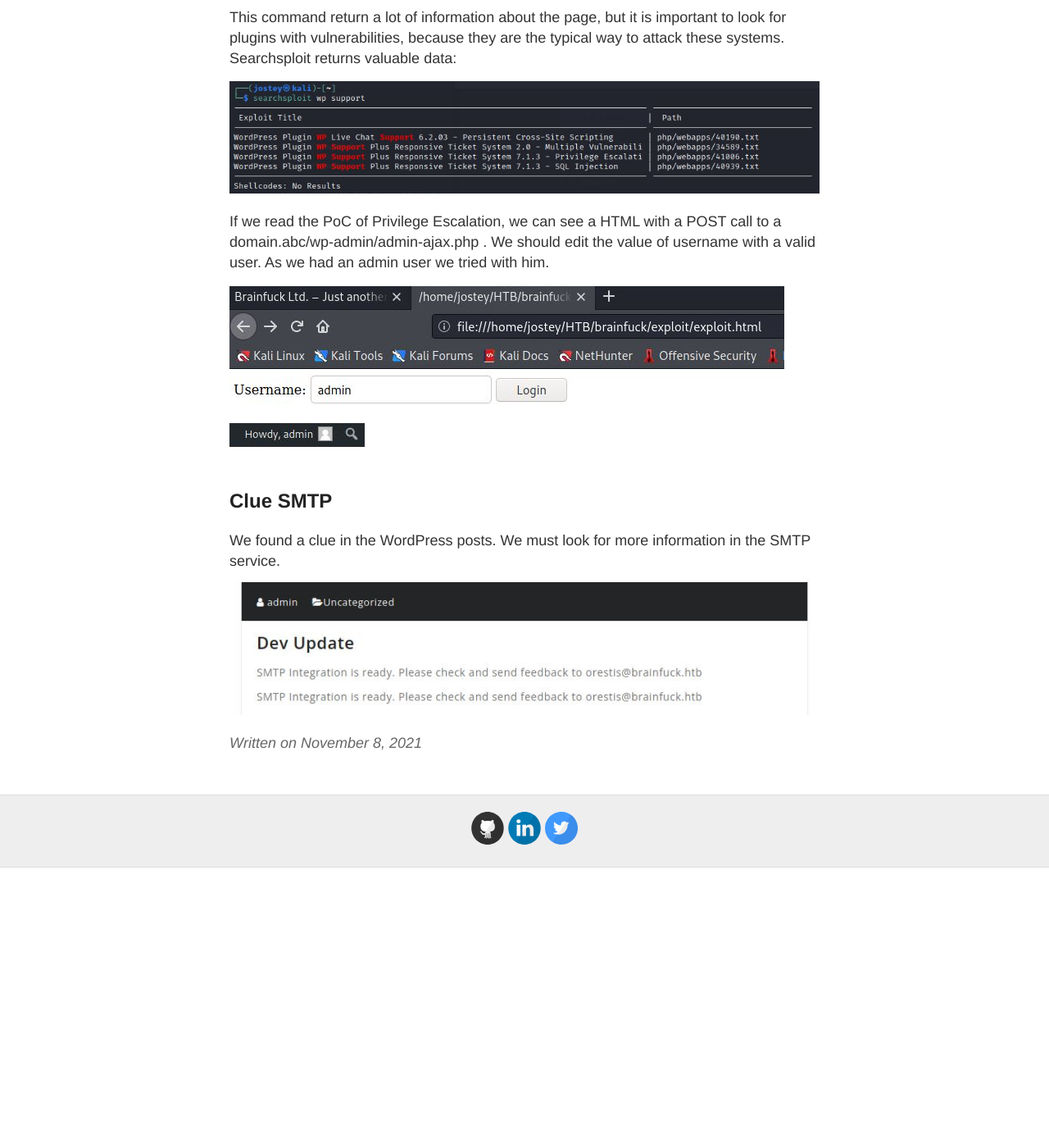
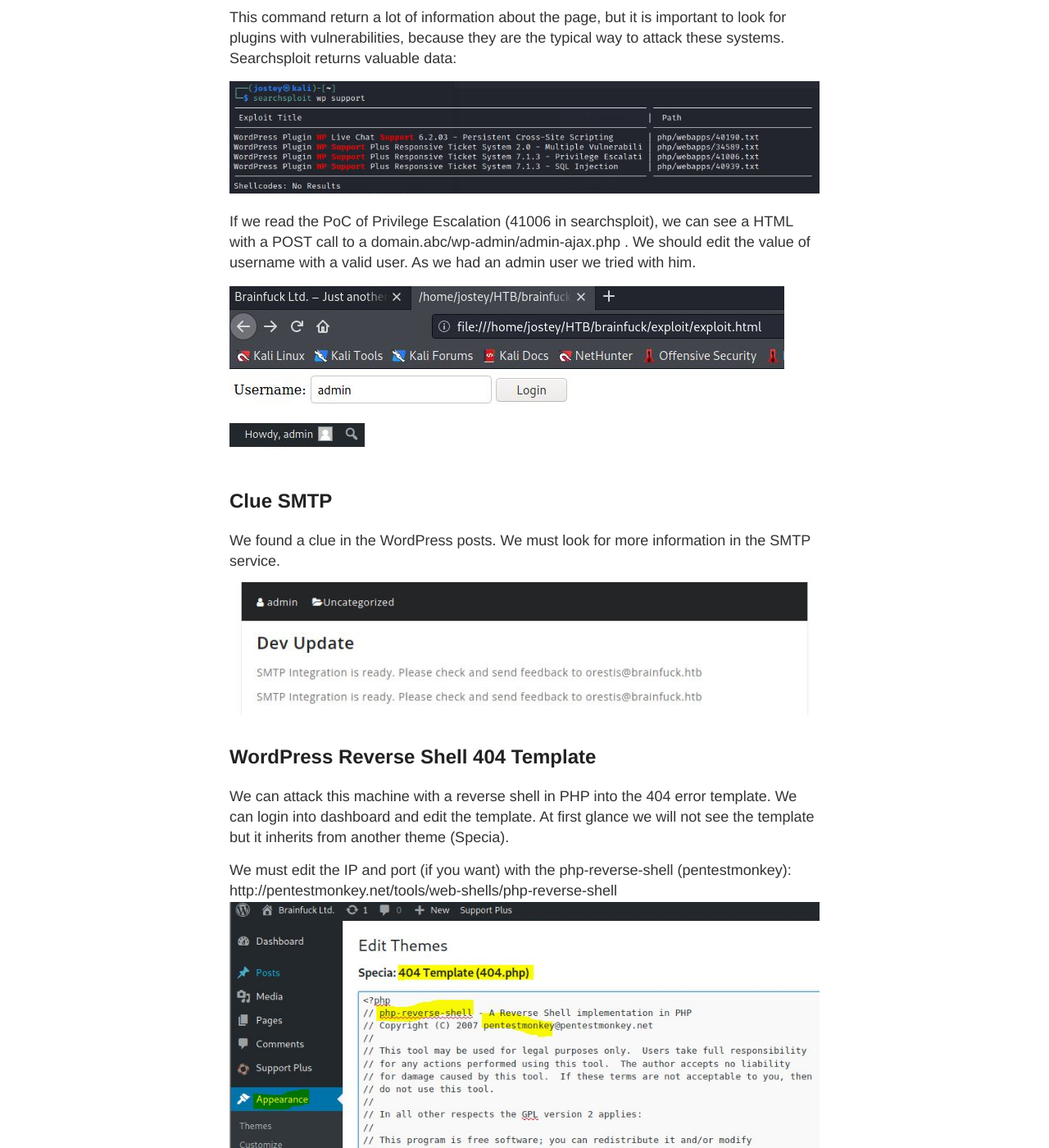
Before and after one commit to jostey/jostey.github.io, a Jekyll site: the page built from _posts/2021-11-8-Brainfuck-HTB.md, in a window 1280 px wide and 1400 px high, scrolled down 3180 px. Shown: the whole window at 82% size. Built offline with Jekyll 4.4.1, drawn with Linux system fonts in a browser that asks for light colours; before the commit the page ends 4238 px from its top, so only the background shows below that; some of the changed text lies outside the part shown.

Commit message:
Update 2021-11-8-Brainfuck-HTB.md

```diff
--- a/_posts/2021-11-8-Brainfuck-HTB.md
+++ b/_posts/2021-11-8-Brainfuck-HTB.md
@@ -57,7 +57,7 @@ This command return a lot of information about the page, but it is important to
 
 ![searchsploit]({{ site.baseurl }}/images/brainfuck/searchsploit.jpg)
 
-If we read the PoC of Privilege Escalation, we can see a HTML with a POST call to a domain.abc/wp-admin/admin-ajax.php . We should edit the value of username with a valid user. As we had an admin user we tried with him.
+If we read the PoC of Privilege Escalation (41006 in searchsploit), we can see a HTML with a POST call to a domain.abc/wp-admin/admin-ajax.php . We should edit the value of username with a valid user. As we had an admin user we tried with him.
 
 ![exploit]({{ site.baseurl }}/images/brainfuck/exploit.jpg)
 ![admin]({{ site.baseurl }}/images/brainfuck/admin.jpg)
@@ -65,3 +65,11 @@ If we read the PoC of Privilege Escalation, we can see a HTML with a POST call t
 ## Clue SMTP
 We found a clue in the WordPress posts. We must look for more information in the SMTP service.
 ![clue-smtp]({{ site.baseurl }}/images/brainfuck/clue-smtp.jpg)
+
+## WordPress Reverse Shell 404 Template
+We can attack this machine with a reverse shell in PHP into the 404 error template. We can login into dashboard and edit the template. At first glance we will not see the template but it inherits from another theme (Specia).
+
+We must edit the IP and port (if you want) with the php-reverse-shell (pentestmonkey): http://pentestmonkey.net/tools/web-shells/php-reverse-shell
+![404-template]({{ site.baseurl }}/images/brainfuck/404-template.jpg)
+
+Wrong way! "You need to make this file writable before you can save your changes."
```
